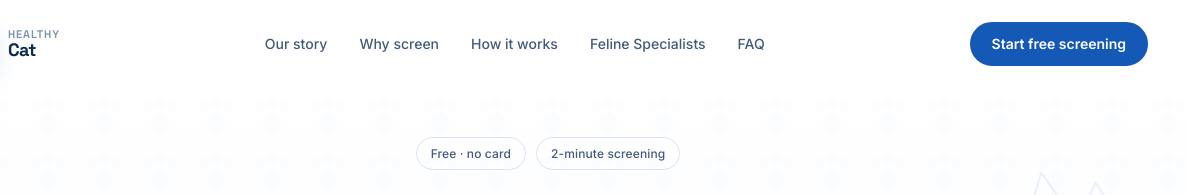
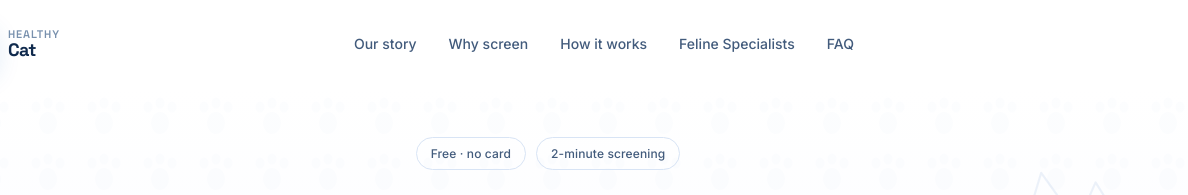
Before and after one commit to peticine/happy-cat, a website: page index.html in a window 1280 px wide. Shown: the top 195 px of the page, 92-1280 px from the left. Drawn offline with Linux system fonts and the light colour scheme.

Commit message:
Remove header screening CTA
Co-authored-by: Cursor <cursoragent@cursor.com>

```diff
--- a/index.html
+++ b/index.html
@@ -32,7 +32,6 @@
             <a href="#faq">FAQ</a>
           </nav>
           <div class="header-actions">
-            <button type="button" class="btn btn-sm btn-get-started" id="header-cta">Start free screening</button>
             <button class="menu-toggle" type="button" aria-label="Open menu" aria-expanded="false">
               <span></span>
               <span></span>
```
